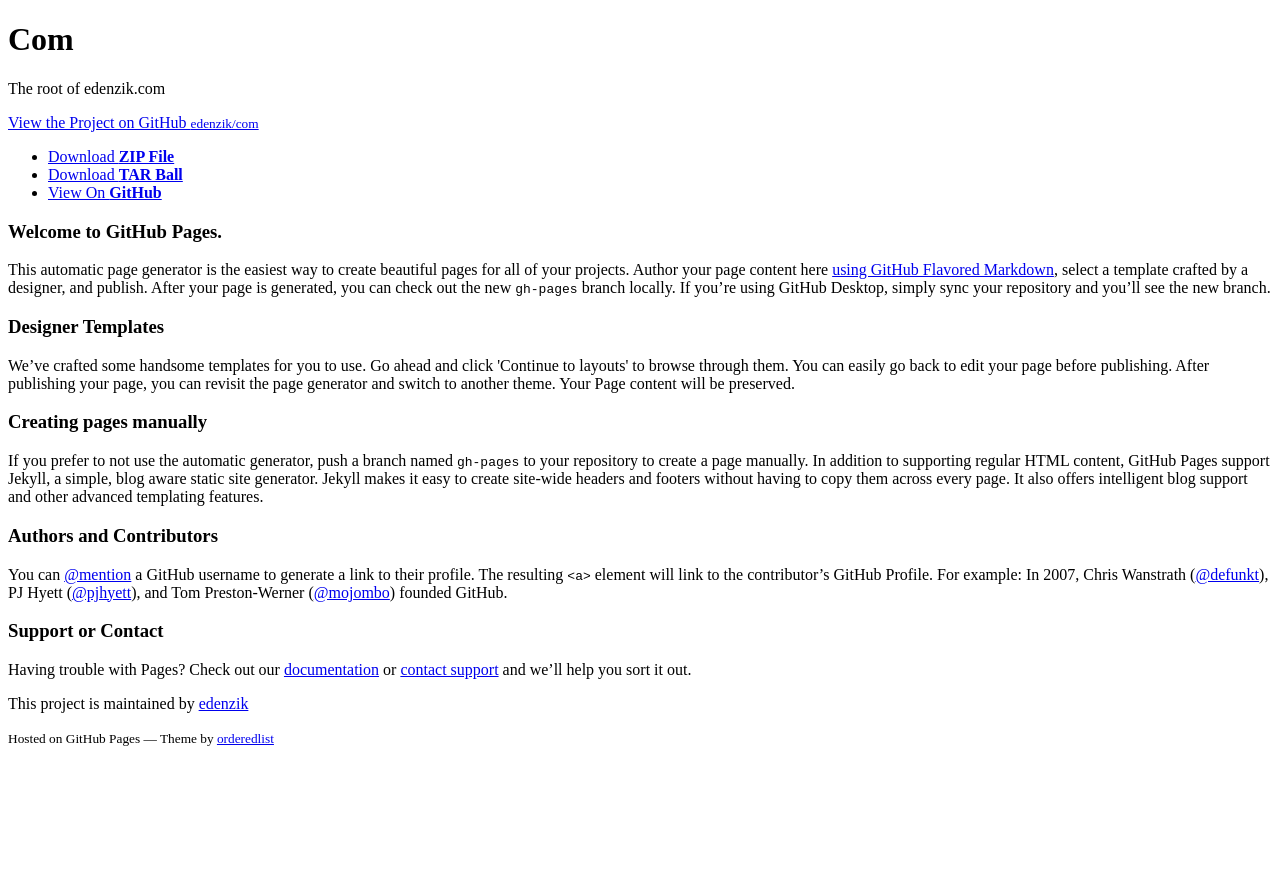
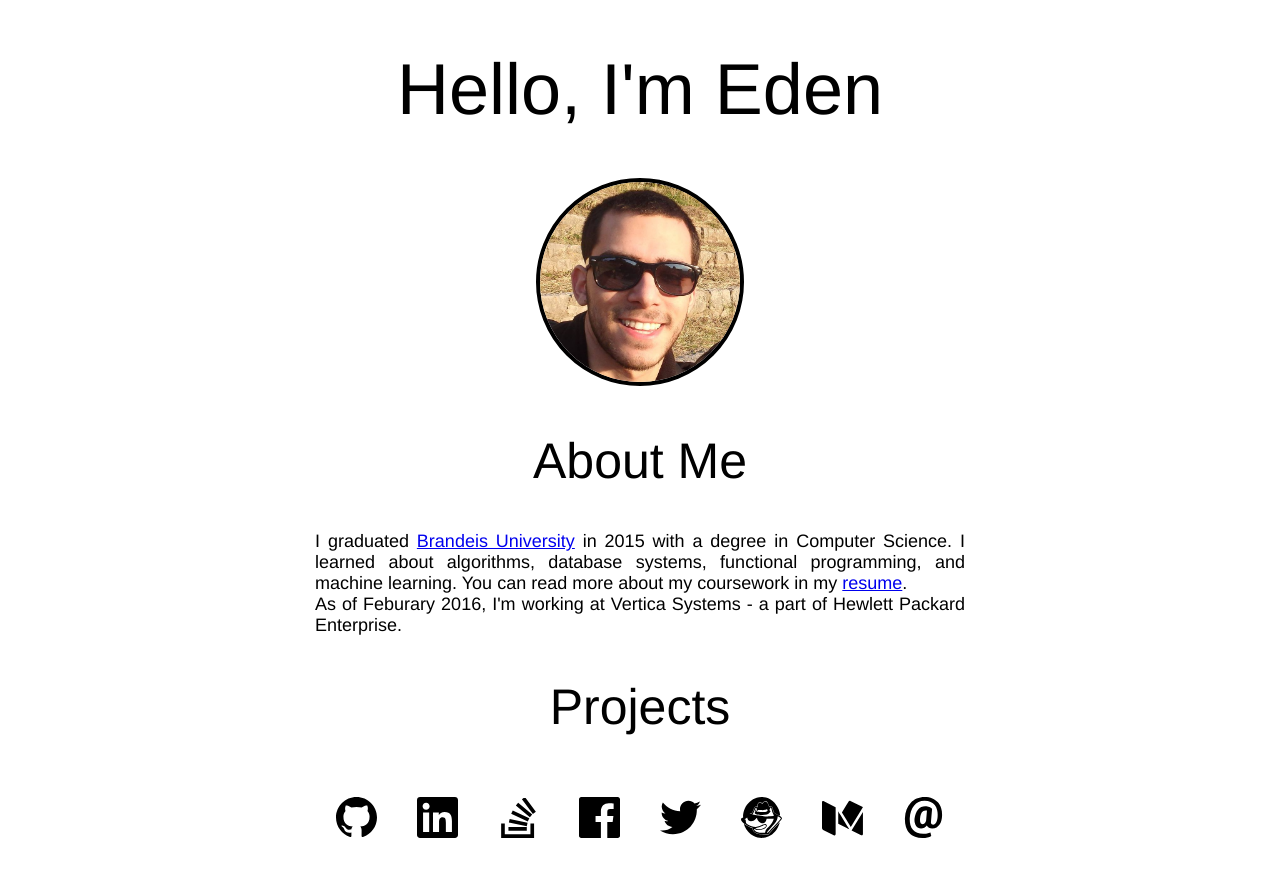
Before and after one commit to edenzik/com, a plain HTML site: page index.html in a window 1280 px wide. Before the commit the page ends 800 px from the top, so only its background shows below. Drawn offline with Linux system fonts and the light colour scheme.

Commit message:
initial website version

```diff
--- /dev/null
+++ b/css/style.css
@@ -0,0 +1,94 @@
+body {
+    font-family: "HelveticaNeue-Light", "Helvetica Neue Light", "Helvetica Neue", Helvetica, Arial, "Lucida Grande", sans-serif;
+    animation: fadein 3s;
+}
+
+header {
+
+    text-align: center;
+
+}
+
+header img {
+    width: 200px;
+    border-radius: 50%;
+    border-style: solid;
+    border-width: 4px;
+    transition: border-color 0.5s ease;
+
+}
+
+header img:hover {
+    border-color: red;
+
+}
+
+
+
+@keyframes fadein {
+    from { opacity: 0; }
+    to   { opacity: 1; }
+}
+
+header h1:hover {
+    color: red;
+
+}
+
+main {
+    margin-left: 10%;
+    margin-right: 10%;
+    text-align: center;
+
+}
+
+
+main h2 {
+    transition: color 0.5s ease;
+    font-size: 50px;
+    font-weight: 200;
+
+}
+
+main h2:hover{
+        color: red;
+}
+
+main section p {
+    margin: 0 auto;
+    max-width:650px;
+        text-align:justify;
+        font-size: 18px;
+
+
+}
+
+header h1 {
+    transition: color 0.5s ease;
+    font-weight: 200;
+    font-size: 72px;
+
+}
+header h3 {
+    font-size: 30px;
+    font-weight: 200;
+
+}
+
+footer {
+    margin: 0 auto;
+    text-align: center;
+    max-width: 650px;
+}
+
+footer img {
+    padding: 20px;
+    transition: background-color 0.5s ease;
+    width: 41px;
+
+}
+
+footer img:hover {
+    background-color: red;
+
+}
--- a/index.html
+++ b/index.html
@@ -1,64 +1 @@
-<!doctype html>
-<html>
-  <head>
-    <meta charset="utf-8">
-    <meta http-equiv="X-UA-Compatible" content="chrome=1">
-    <title>Com by edenzik</title>
-
-    <link rel="stylesheet" href="stylesheets/styles.css">
-    <link rel="stylesheet" href="stylesheets/github-light.css">
-    <meta name="viewport" content="width=device-width">
-    <!--[if lt IE 9]>
-    <script src="//html5shiv.googlecode.com/svn/trunk/html5.js"></script>
-    <![endif]-->
-  </head>
-  <body>
-    <div class="wrapper">
-      <header>
-        <h1>Com</h1>
-        <p>The root of edenzik.com</p>
-
-        <p class="view"><a href="https://github.com/edenzik/com">View the Project on GitHub <small>edenzik/com</small></a></p>
-
-
-        <ul>
-          <li><a href="https://github.com/edenzik/com/zipball/master">Download <strong>ZIP File</strong></a></li>
-          <li><a href="https://github.com/edenzik/com/tarball/master">Download <strong>TAR Ball</strong></a></li>
-          <li><a href="https://github.com/edenzik/com">View On <strong>GitHub</strong></a></li>
-        </ul>
-      </header>
-      <section>
-        <h3>
-<a id="welcome-to-github-pages" class="anchor" href="#welcome-to-github-pages" aria-hidden="true"><span class="octicon octicon-link"></span></a>Welcome to GitHub Pages.</h3>
-
-<p>This automatic page generator is the easiest way to create beautiful pages for all of your projects. Author your page content here <a href="https://guides.github.com/features/mastering-markdown/">using GitHub Flavored Markdown</a>, select a template crafted by a designer, and publish. After your page is generated, you can check out the new <code>gh-pages</code> branch locally. If you’re using GitHub Desktop, simply sync your repository and you’ll see the new branch.</p>
-
-<h3>
-<a id="designer-templates" class="anchor" href="#designer-templates" aria-hidden="true"><span class="octicon octicon-link"></span></a>Designer Templates</h3>
-
-<p>We’ve crafted some handsome templates for you to use. Go ahead and click 'Continue to layouts' to browse through them. You can easily go back to edit your page before publishing. After publishing your page, you can revisit the page generator and switch to another theme. Your Page content will be preserved.</p>
-
-<h3>
-<a id="creating-pages-manually" class="anchor" href="#creating-pages-manually" aria-hidden="true"><span class="octicon octicon-link"></span></a>Creating pages manually</h3>
-
-<p>If you prefer to not use the automatic generator, push a branch named <code>gh-pages</code> to your repository to create a page manually. In addition to supporting regular HTML content, GitHub Pages support Jekyll, a simple, blog aware static site generator. Jekyll makes it easy to create site-wide headers and footers without having to copy them across every page. It also offers intelligent blog support and other advanced templating features.</p>
-
-<h3>
-<a id="authors-and-contributors" class="anchor" href="#authors-and-contributors" aria-hidden="true"><span class="octicon octicon-link"></span></a>Authors and Contributors</h3>
-
-<p>You can <a href="https://github.com/blog/821" class="user-mention">@mention</a> a GitHub username to generate a link to their profile. The resulting <code>&lt;a&gt;</code> element will link to the contributor’s GitHub Profile. For example: In 2007, Chris Wanstrath (<a href="https://github.com/defunkt" class="user-mention">@defunkt</a>), PJ Hyett (<a href="https://github.com/pjhyett" class="user-mention">@pjhyett</a>), and Tom Preston-Werner (<a href="https://github.com/mojombo" class="user-mention">@mojombo</a>) founded GitHub.</p>
-
-<h3>
-<a id="support-or-contact" class="anchor" href="#support-or-contact" aria-hidden="true"><span class="octicon octicon-link"></span></a>Support or Contact</h3>
-
-<p>Having trouble with Pages? Check out our <a href="https://help.github.com/pages">documentation</a> or <a href="https://github.com/contact">contact support</a> and we’ll help you sort it out.</p>
-      </section>
-      <footer>
-        <p>This project is maintained by <a href="https://github.com/edenzik">edenzik</a></p>
-        <p><small>Hosted on GitHub Pages &mdash; Theme by <a href="https://github.com/orderedlist">orderedlist</a></small></p>
-      </footer>
-    </div>
-    <script src="javascripts/scale.fix.js"></script>
-
-  </body>
-</html>
+<!DOCTYPE html><html lang="en"><link rel="stylesheet" href="css/style.css"><head><title>Eden Zik dot com</title></head><body><header><h1>Hello, I'm Eden </h1><img src="img/profile.png"></header><main><section><h2>About Me</h2><p>I graduated <a href="http://brandeis.edu">Brandeis University</a> in 2015 with a degree in Computer Science. I learned about algorithms, database systems, functional programming, and machine learning. You can read more about my coursework in my <a href="http://www.sharelatex.com/github/repos/edenzik/resume/builds/latest/output.pdf">resume</a>.</p><p>As of Feburary 2016, I'm working at Vertica Systems - a part of Hewlett Packard Enterprise.</p></section><h2>Projects</h2></main><footer><a href="http://github.com/edenzik"><img src="icons/github.svg"></a><a href="http://linkedin.com/in/edenzik"><img src="icons/linkedin.svg"></a><a href="http://stackoverflow.com/users/2593964/edenzik"><img src="icons/stackoverflow.svg"></a><a href="http://fb.co/edenzik"><img src="icons/facebook.svg"></a><a href="http://twitter.com/edenzik"><img src="icons/twitter.svg"></a><a href="http://keybase.io/edenzik"><img src="icons/keybase.svg"></a><a href="http://medium.com/@edenzik"><img src="icons/medium.svg"></a><a href="mailto:ping@edenzik.com"><img src="icons/email.svg"></a></footer></body></html>
```
Also changed, not shown: icons/email.svg (added), icons/facebook.svg (added), icons/github.svg (added), icons/keybase.svg (added), icons/linkedin.svg (added), icons/medium.svg (added), icons/stackoverflow.svg (added), icons/twitter.svg (added), icons/whatsapp.svg (added), icons/youtube.svg (added), img/profile.png (added), 1 other file.
